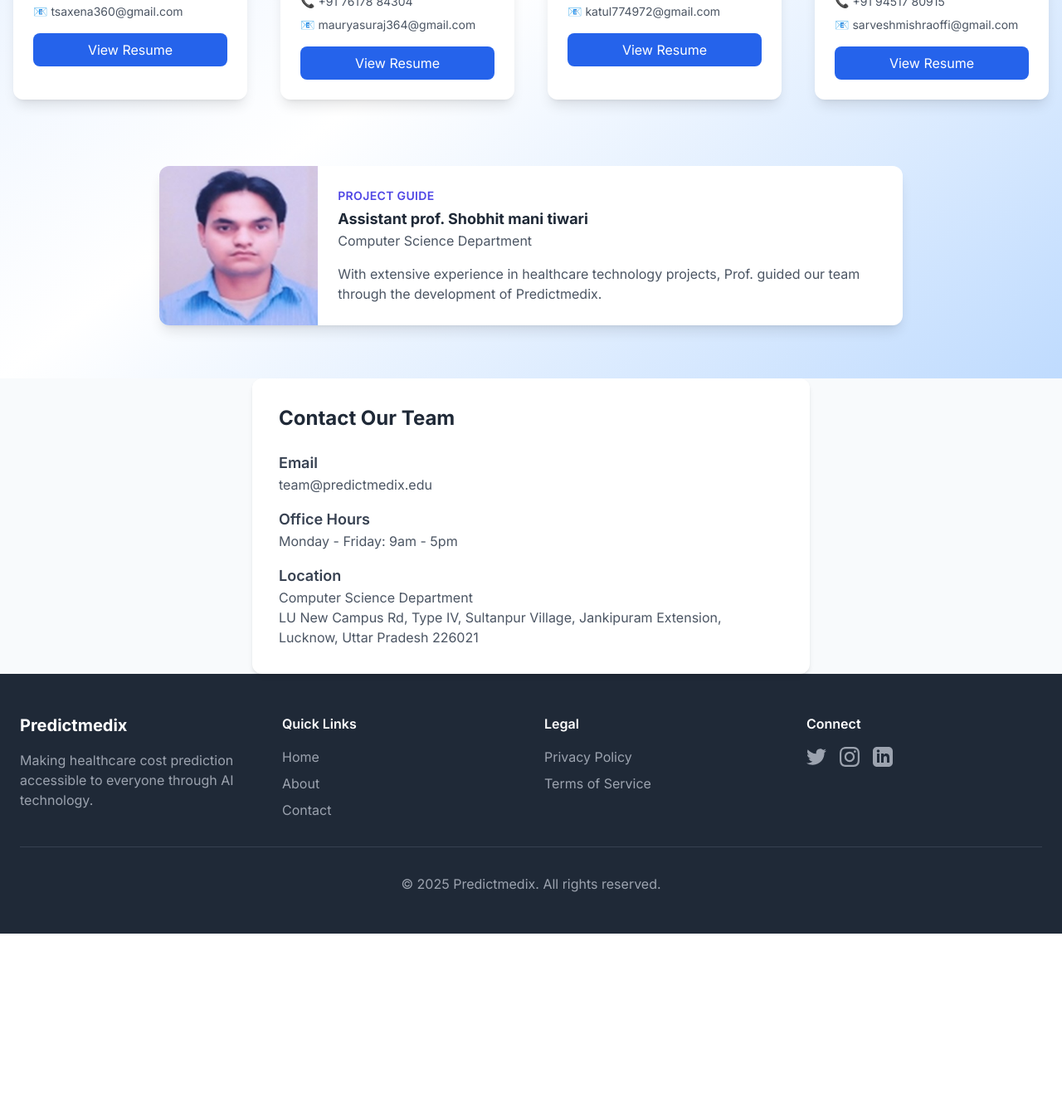
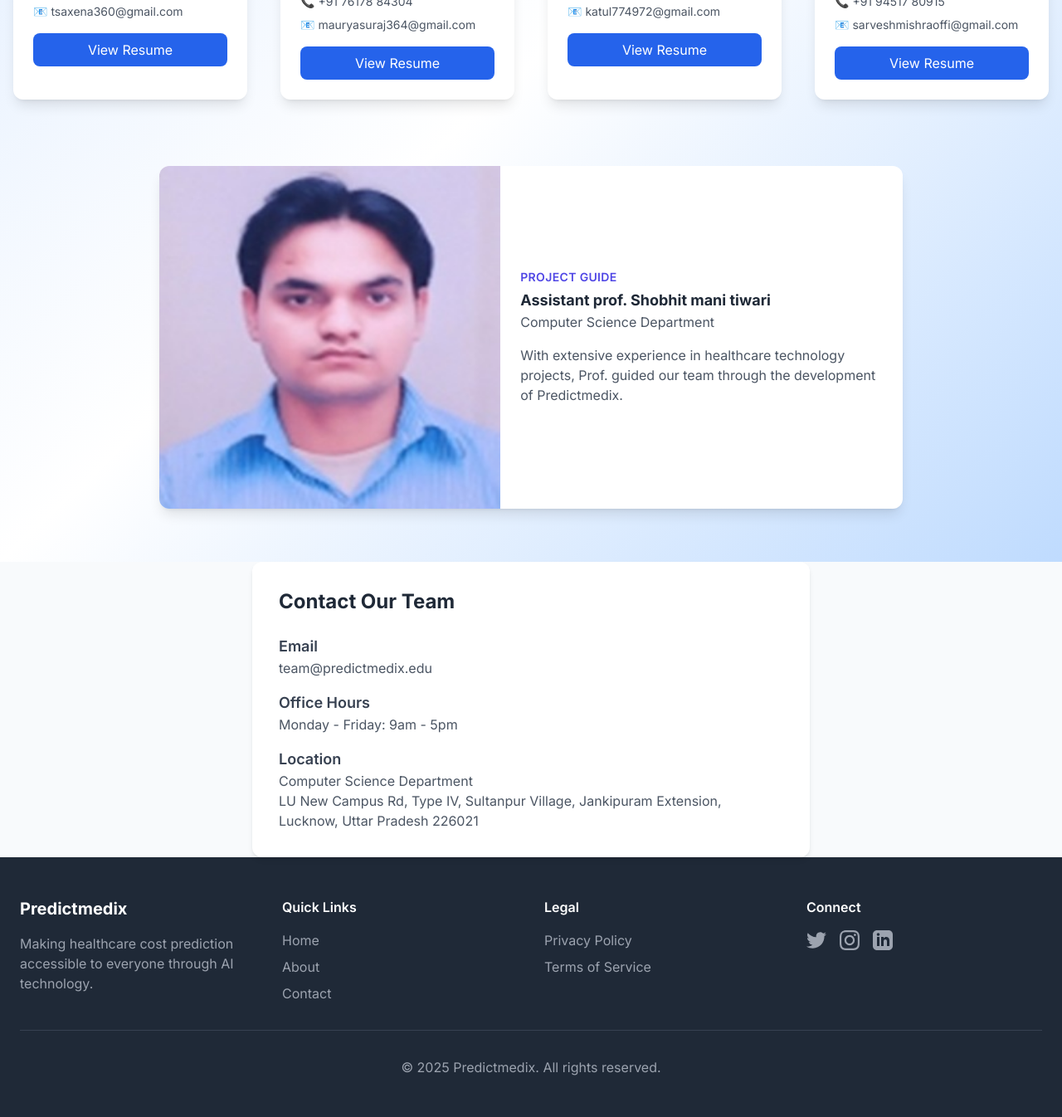
Before and after one commit to suraj3641/PREDICTMEDIX-APPLICATION, a Flask app: page /contact in a window 1280 px wide. Shown: the part 592-1938 px from the top of the page at 83% size. Before the commit the page ends 1717 px from the top, so only its background shows below. Run offline with Flask 2, Linux system fonts and the light colour scheme; some libraries are stand-ins or nearby versions.

Commit message:
first commit

```diff
--- a/templates/contact.html
+++ b/templates/contact.html
@@ -219,7 +219,7 @@
 
   <!-- Project Guide Section -->
   <div class="max-w-4xl mx-auto bg-white rounded-xl shadow-lg overflow-hidden flex flex-col md:flex-row items-center" data-aos="zoom-in">
-    <img src="/static/Photos/Shobitsir.jpg" alt="Project Guide" class="w-full md:w-48 h-48 object-cover">
+ <img src="/static/Photos/shobitsir.jpg" alt="Project Guide" class="w-full h-full object-cover">
     <div class="p-6">
       <div class="uppercase tracking-wide text-sm text-indigo-600 font-semibold">Project Guide</div>
       <h2 class="text-lg font-bold text-gray-800 mt-1">Assistant prof. Shobhit mani tiwari</h2>
```
